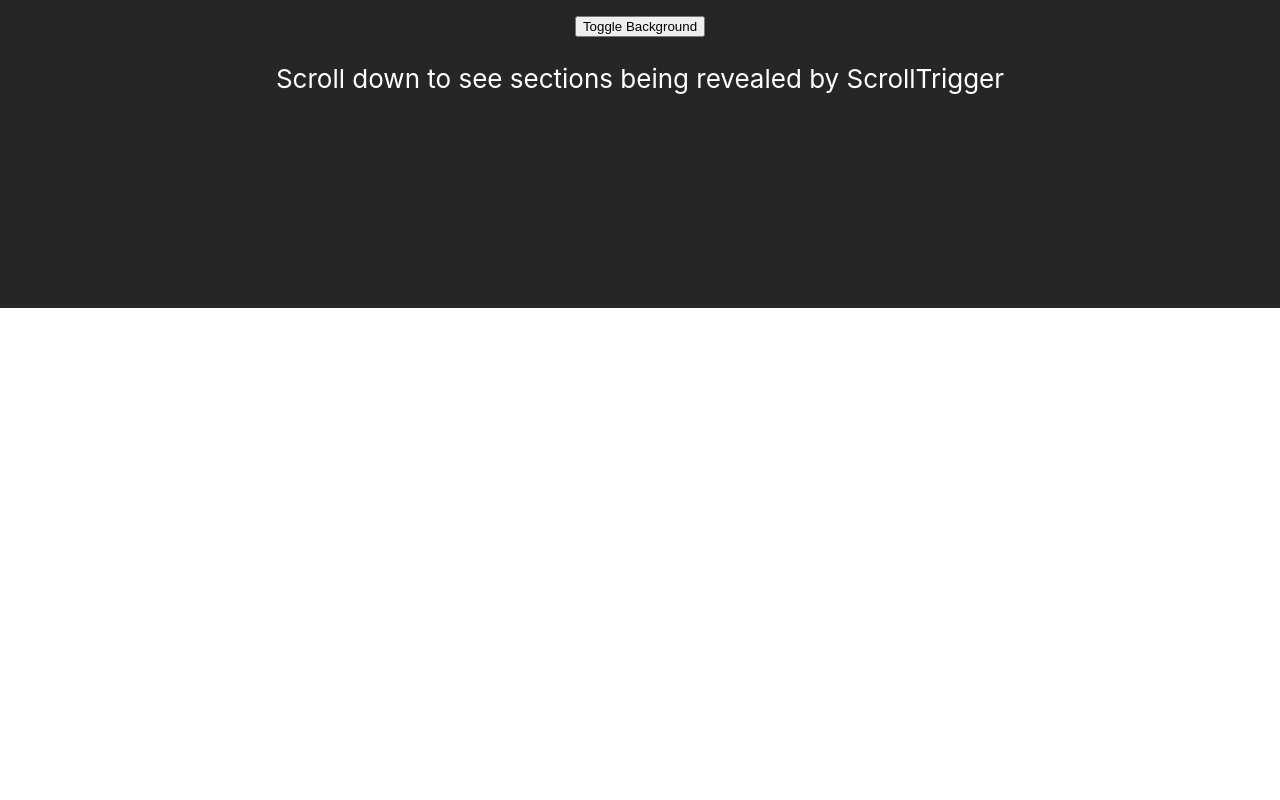
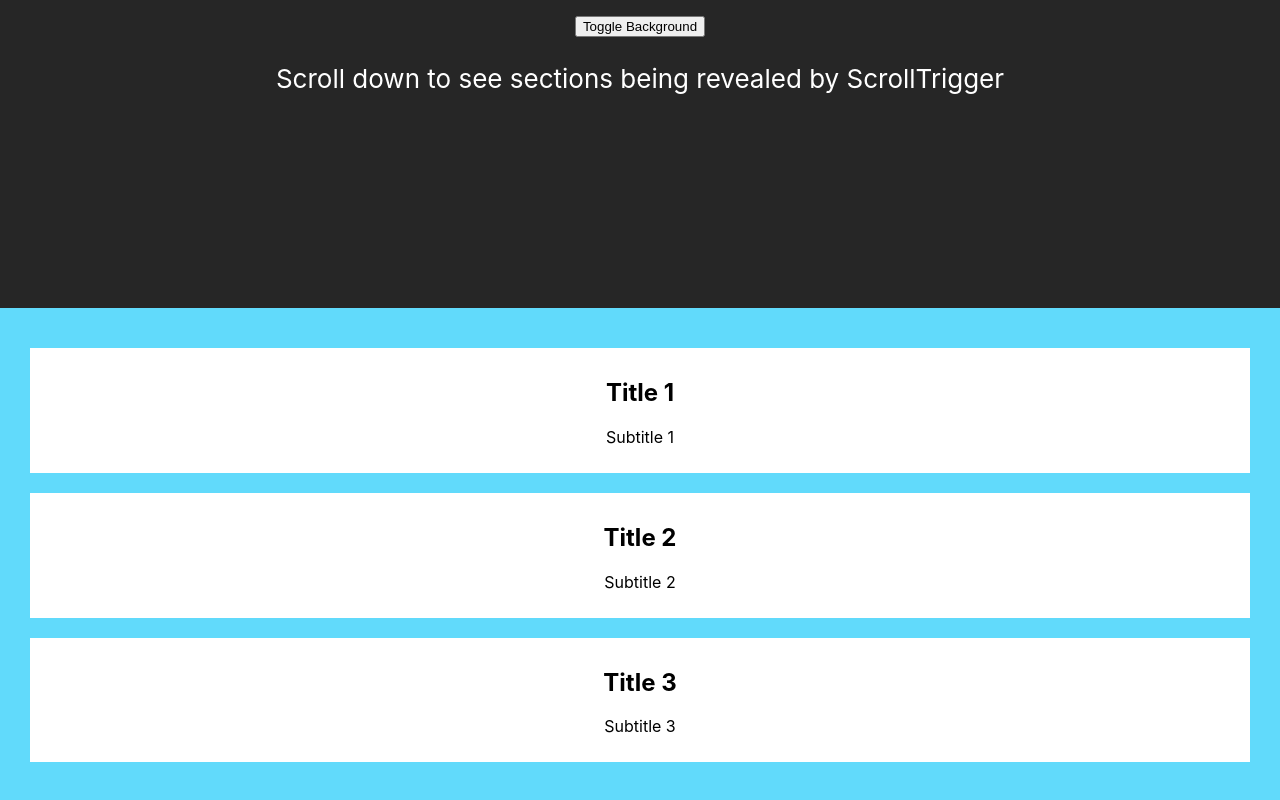
Before and after one commit to dibyamgr/GSAP_ANIMATION-REACT, a React (Create React App) app in the folder react-gsap-101/: page / in a window 1280 px wide. Shown: the part 492-1292 px from the top of the page. Before the commit the page ends 800 px from the top, so only its background shows below. Built offline with nearby package versions, Linux system fonts and the light colour scheme.

Commit message:
App Sections For Multiple React Refs

```diff
--- a/react-gsap-101/src/App.css
+++ b/react-gsap-101/src/App.css
@@ -36,3 +36,16 @@
     transform: rotate(360deg);
   }
 }
+
+
+.App-main{
+  background-color: #61dafb;
+  padding: 20px 10px;
+}
+
+
+.App-section{
+  background: white;
+  margin: 20px;
+  padding: 10px;
+}
--- a/react-gsap-101/src/App.js
+++ b/react-gsap-101/src/App.js
@@ -3,6 +3,21 @@
 import './App.css';
 import { gsap } from 'gsap';
 
+// Create an Array of React Refs
+const sections = [
+  {
+    title: 'Title 1',
+    subtitle: 'Subtitle 1'
+  },
+  {
+    title: 'Title 2',
+    subtitle: 'Subtitle 2'
+  },
+  {
+    title: 'Title 3',
+    subtitle: 'Subtitle 3'
+  },
+]
 function App() {
   // state for backfround
   const [background, setBackground] = useState("#262626")
@@ -10,6 +25,7 @@
   // to target the header , default -> null
   const headerRef = useRef(null);
 
+  // For REACT 18 and above with strict mode solutions
   // useLayoutEffect(() => {
   //   let from = gsap
   //     .from(headerRef.current, {
@@ -23,6 +39,15 @@
   //     from.kill()
   //   }
   // })
+
+  // useEffect(() => {
+  //   gsap.from(headerRef.current, {
+  //     duration: 1,
+  //     autoAlpha: 0,
+  //     ease: 'none',
+  //     delay: 1
+  //   })
+  // }, [])
 
   // animate when state changes
   const toggleBackground = () => {
@@ -50,8 +75,19 @@
         <p>
           Scroll down to see sections being revealed by ScrollTrigger
         </p>
-
       </header>
+      <main className="App-main">
+        {
+          sections.map(section => {
+            return (
+              <div className="App-section" key={section.title}>
+                <h2>{section.title}</h2>
+                <p>{section.subtitle}</p>
+              </div>
+            )
+          })
+        }
+      </main>
     </div>
   );
 }
```
Also changed, not shown: 1 other file (tests, documents, lock files or other folders).
